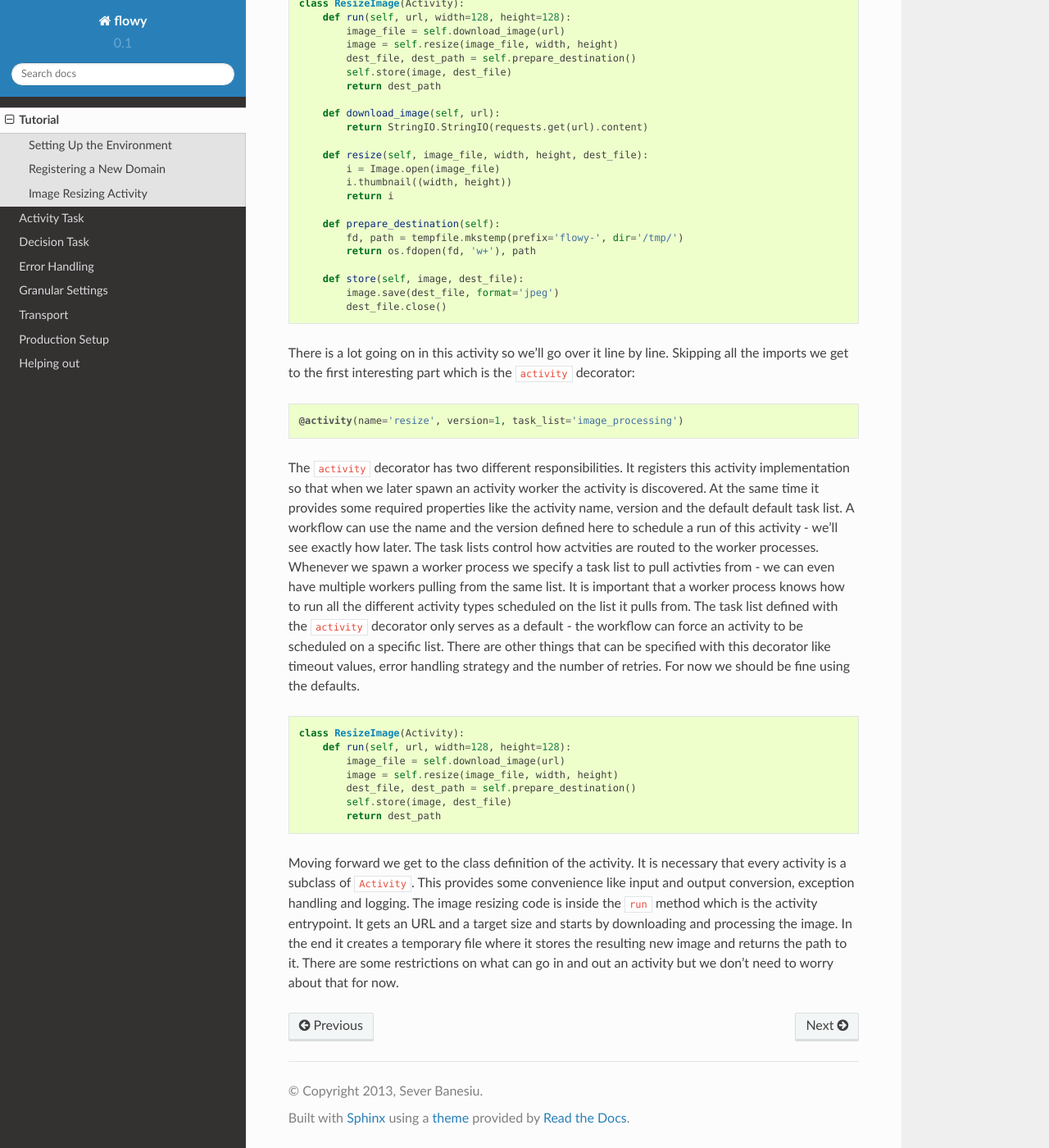
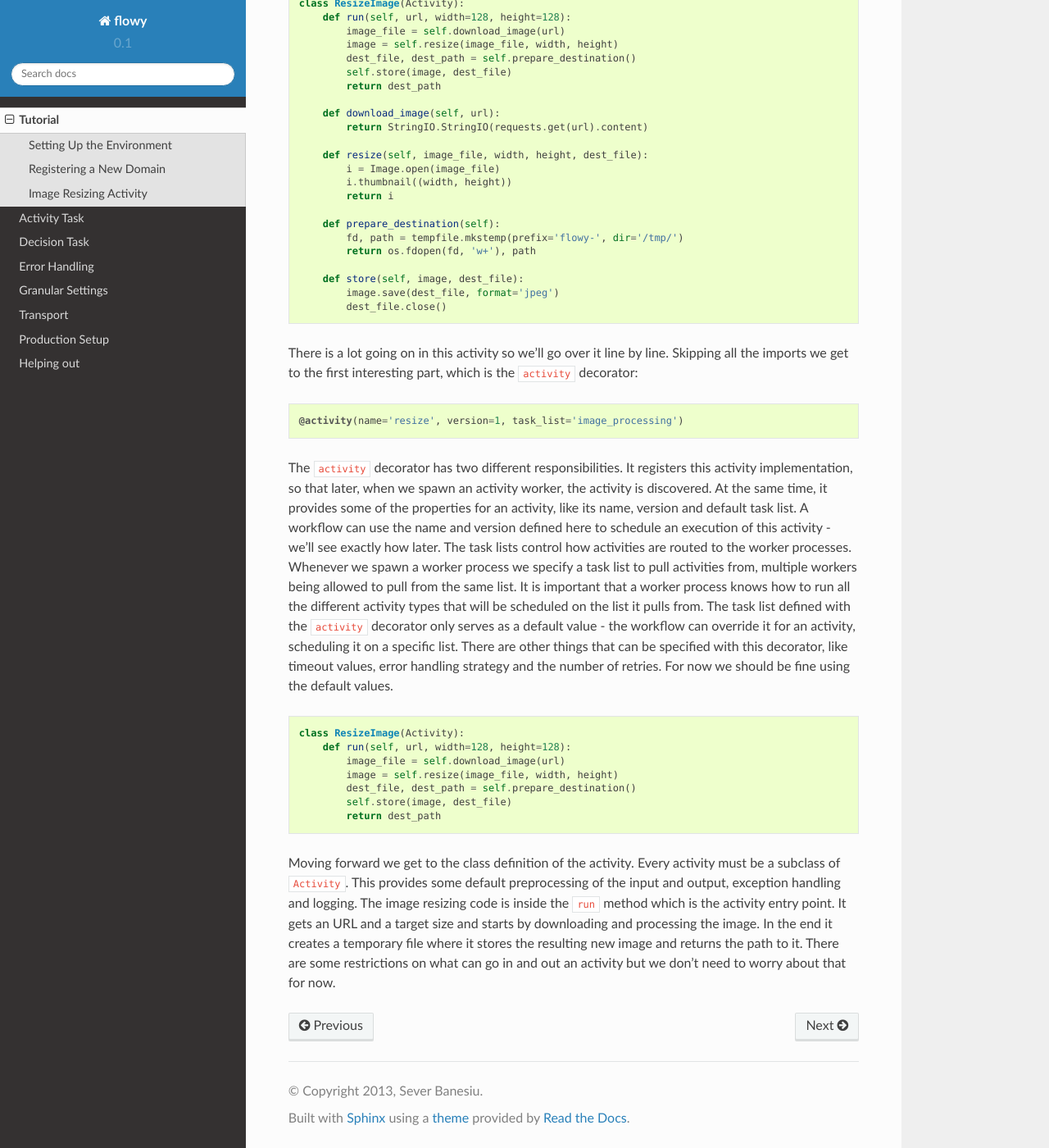
Before and after one commit to severb/flowy, a Sphinx documentation site: the page built from docs/tutorial/tutorial.rst, in a window 1280 px wide and 1400 px high, scrolled down 1658 px. Shown: the whole window at 82% size. Built offline with Sphinx 7.4.7 and the Read the Docs theme 2.0.0, drawn with Linux system fonts in a browser that asks for light colours; some of the changed text lies outside the part shown.

Commit message:
Some corrections to the docs

```diff
--- a/docs/tutorial/tutorial.rst
+++ b/docs/tutorial/tutorial.rst
@@ -54,59 +56,52 @@ And use the `register_domain`_ method like so:
 Image Resizing Activity
 -----------------------
 
-
 The workflows are using activities to delegate the actual processing. As we'll
-see in the example below you implement an activity by overriding the ``run``
-method of the ``Activity`` class. You can pass data in the activity from the
-workflow and out from the activity to the workflow. Once we have a few
+see in the example below, you can implement an activity by overriding the
+``run`` method of the ``Activity`` class. You can pass data in the activity
+from the workflow and out from the activity to the workflow. Once we have a few
 activities implemented we can spawn as many activity worker processes as we
-need. Each worker will scan for available activity impementations and start
-listening for things to do. As soon as a workflow schedules a new activity, one
-of the available worker will execute the activity code and report back the
-result. Lets create our first activity, open a new file named ``activities.py``
-and add the following content:
+need. Each worker will scan for available activity implementations and start
+listening for incoming tasks. As soon as a workflow schedules a new activity,
+one of the available workers will execute the activity code and return the
+result. Let's write our first activity: create a new file named
+``activities.py`` and add the following content:
 
 .. literalinclude:: activities.py
     :lines: 1-35
     :language: python
 
-
 There is a lot going on in this activity so we'll go over it line by line.
-Skipping all the imports we get to the first interesting part which is the
+Skipping all the imports we get to the first interesting part, which is the
 ``activity`` decorator:
 
 .. literalinclude:: activities.py
     :lines: 12
     :language: python
 
-
 The ``activity`` decorator has two different responsibilities. It registers
-this activity implementation so that when we later spawn an activity worker the
-activity is discovered. At the same time it provides some required properties
-like the activity name, version and the default default task list. A workflow
-can use the name and the version defined here to schedule a run of this
-activity - we'll see exactly how later. The task lists control how actvities
-are routed to the worker processes. Whenever we spawn a worker process we
-specify a task list to pull activties from - we can even have multiple workers
-pulling from the same list. It is important that a worker process knows how to
-run all the different activity types scheduled on the list it pulls from. The
-task list defined with the ``activity`` decorator only serves as a default -
-the workflow can force an activity to be scheduled on a specific list. There
-are other things that can be specified with this decorator like timeout values,
-error handling strategy and the number of retries. For now we should be fine
-using the defaults.
-
+this activity implementation, so that later, when we spawn an activity worker,
+the activity is discovered. At the same time, it provides some of the
+properties for an activity, like its name, version and default task list. A
+workflow can use the name and version defined here to schedule an execution of
+this activity - we'll see exactly how later. The task lists control how
+activities are routed to the worker processes. Whenever we spawn a worker
+process we specify a task list to pull activities from, multiple workers being
+allowed to pull from the same list. It is important that a worker process knows
+how to run all the different activity types that will be scheduled on the list
+it pulls from. The task list defined with the ``activity`` decorator only
+serves as a default value - the workflow can override it for an activity,
+scheduling it on a specific list. There are other things that can be specified
+with this decorator, like timeout values, error handling strategy and the
+number of retries. For now we should be fine using the default values.
 
 .. literalinclude:: activities.py
     :lines: 13-19
     :language: python
 
-
-Moving forward we get to the class definition of the activity. It is necessary
-that every activity is a subclass of ``Activity``. This provides some
-convenience like input and output conversion, exception handling and logging.
+Moving forward we get to the class definition of the activity. Every activity must be a subclass of ``Activity``. This provides some default preprocessing of the input and output, exception handling and logging.
 The image resizing code is inside the ``run`` method which is the activity
-entrypoint. It gets an URL and a target size and starts by downloading and
+entry point. It gets an URL and a target size and starts by downloading and
 processing the image. In the end it creates a temporary file where it stores
 the resulting new image and returns the path to it. There are some restrictions
 on what can go in and out an activity but we don't need to worry about that
```
Also changed, not shown: other parts of docs/tutorial/tutorial.rst (+14 -12 lines).
